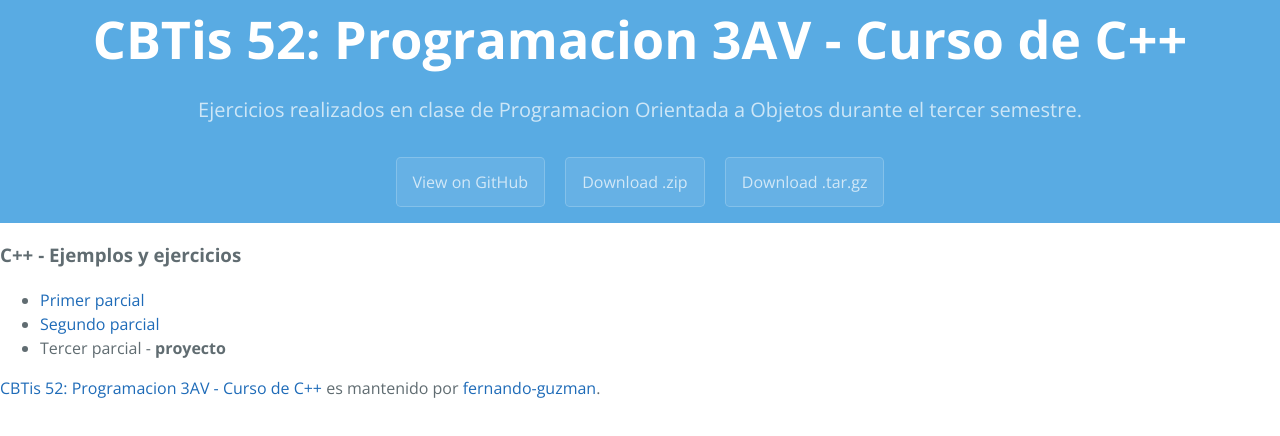
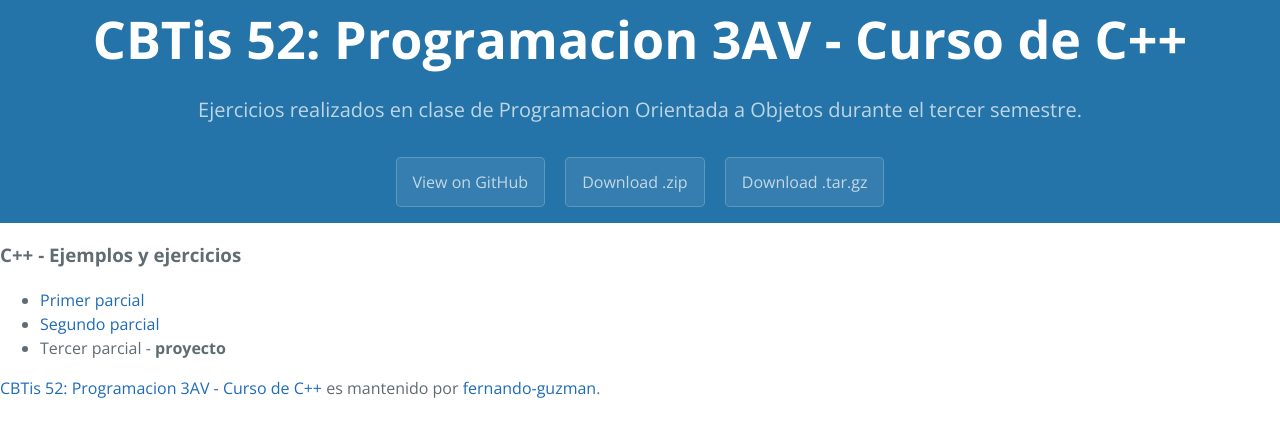
Before and after one commit to fernando-guzman/C-, a plain HTML site: page index.html in a window 1280 px wide. Drawn offline with nearby package versions, Linux system fonts and the light colour scheme.

Commit message:
Changed background color to a darker one

```diff
--- a/stylesheets/stylesheet.css
+++ b/stylesheets/stylesheet.css
@@ -56,7 +56,7 @@
 .page-header {
   color: #fff;
   text-align: center;
-  background-color: #59ABE3;
+  background-color: #2574A9;
 /*linear-gradient(120deg, #155799, #159957) */
 
 @media screen and (min-width: 64em) {
```
